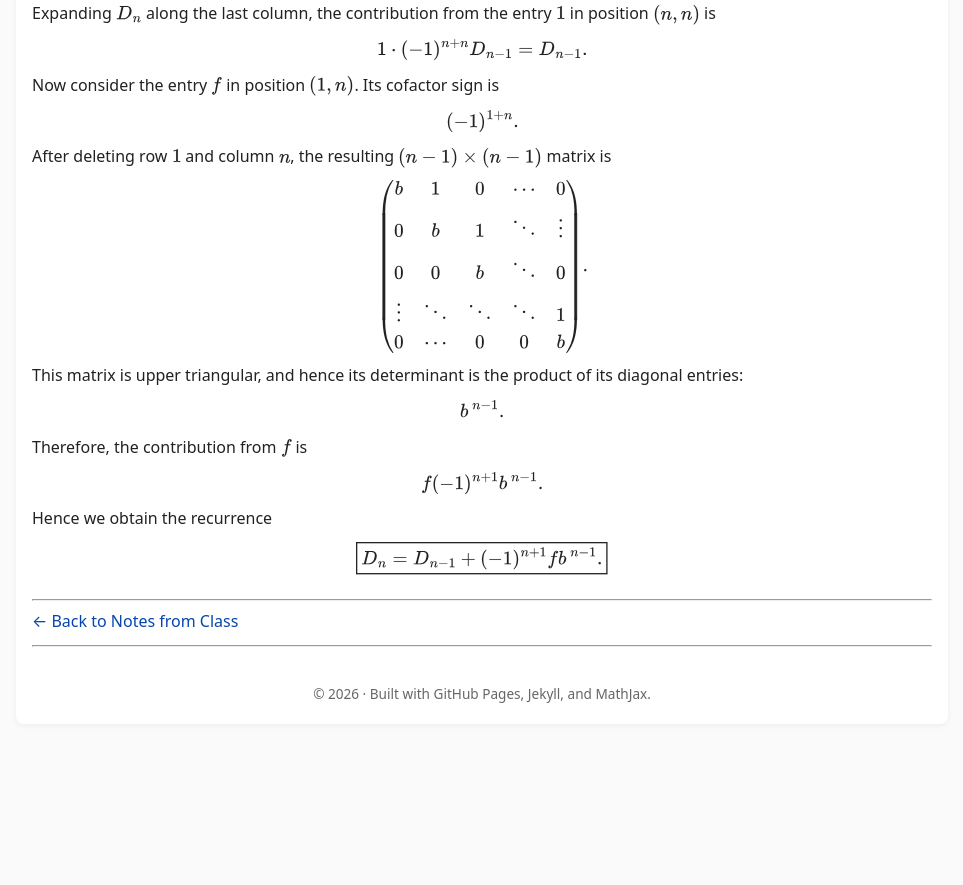
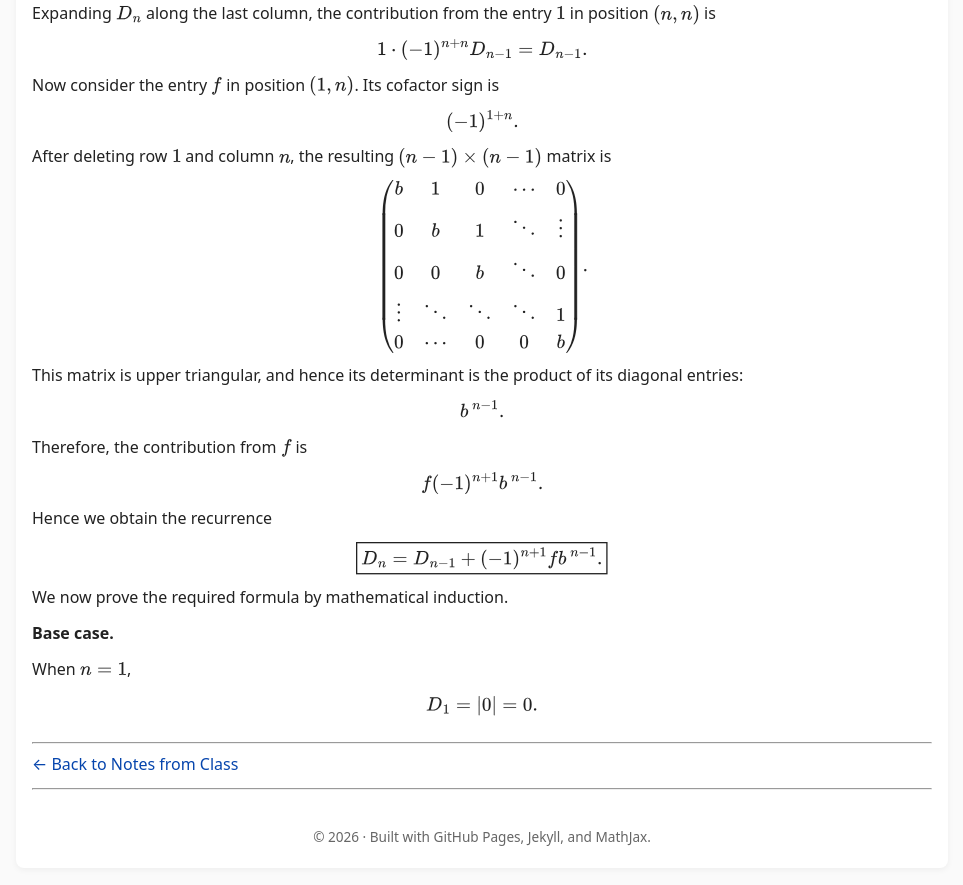
Before and after one commit to SaleemKamaludin/SaleemKamaludin.github.io, a Jekyll site: the page built from courses/math-2276/notes-from-class/lecture-2/index.md, in a window 1280 px wide and 900 px high, scrolled down 6684 px. Shown: the top 885 px of the window, without its empty margins (158-1121 px from the left). Built offline with Jekyll 4.4.1, drawn with Linux system fonts in a browser that asks for light colours; before the commit the page ends 7440 px from its top, so only the background shows below that.

Commit message:
Start induction argument in Example 1.3 proof

```diff
--- a/courses/math-2276/notes-from-class/lecture-2/index.md
+++ b/courses/math-2276/notes-from-class/lecture-2/index.md
@@ -855,6 +855,26 @@ b & 1 & 0 & 0 & \cdots & 0\\
   (-1)^{n+1}fb^{\,n-1}.
   }
   \]
+
+  <p>
+    We now prove the required formula by mathematical induction.
+  </p>
+
+  <p>
+    <strong>Base case.</strong>
+  </p>
+
+  <p>
+    When \(n=1\),
+  </p>
+
+  \[
+  D_1=
+  \begin{vmatrix}
+  0
+  \end{vmatrix}
+  =0.
+  \]
 </div>
 
 ---
```
